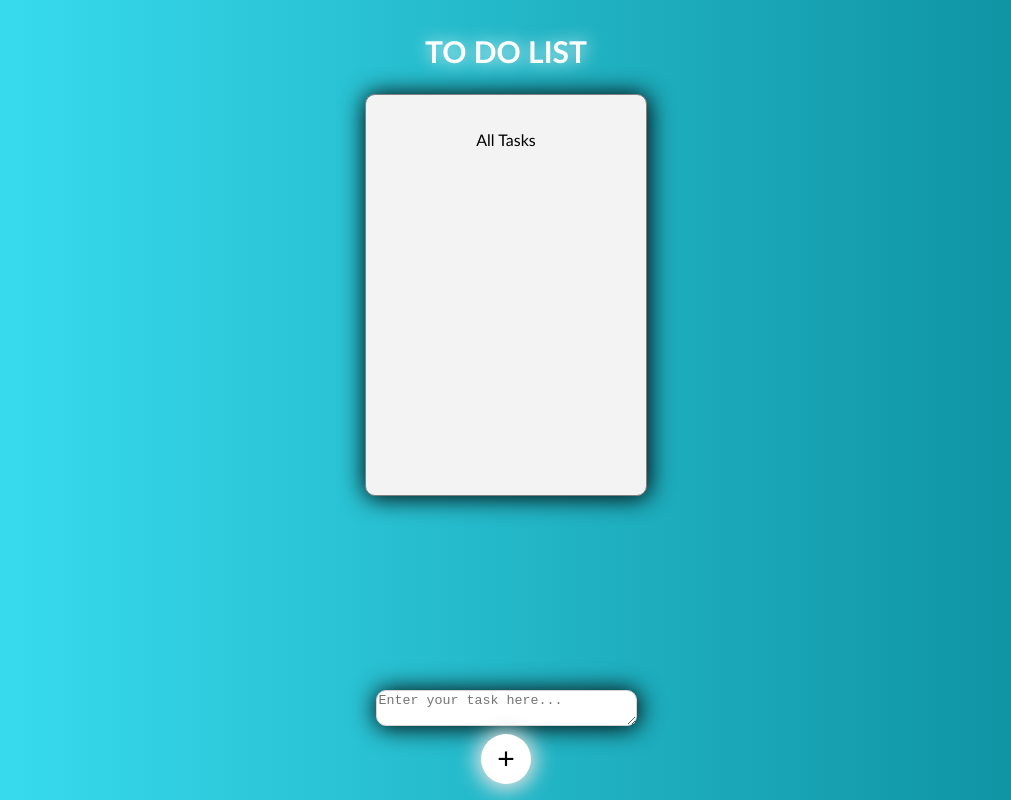
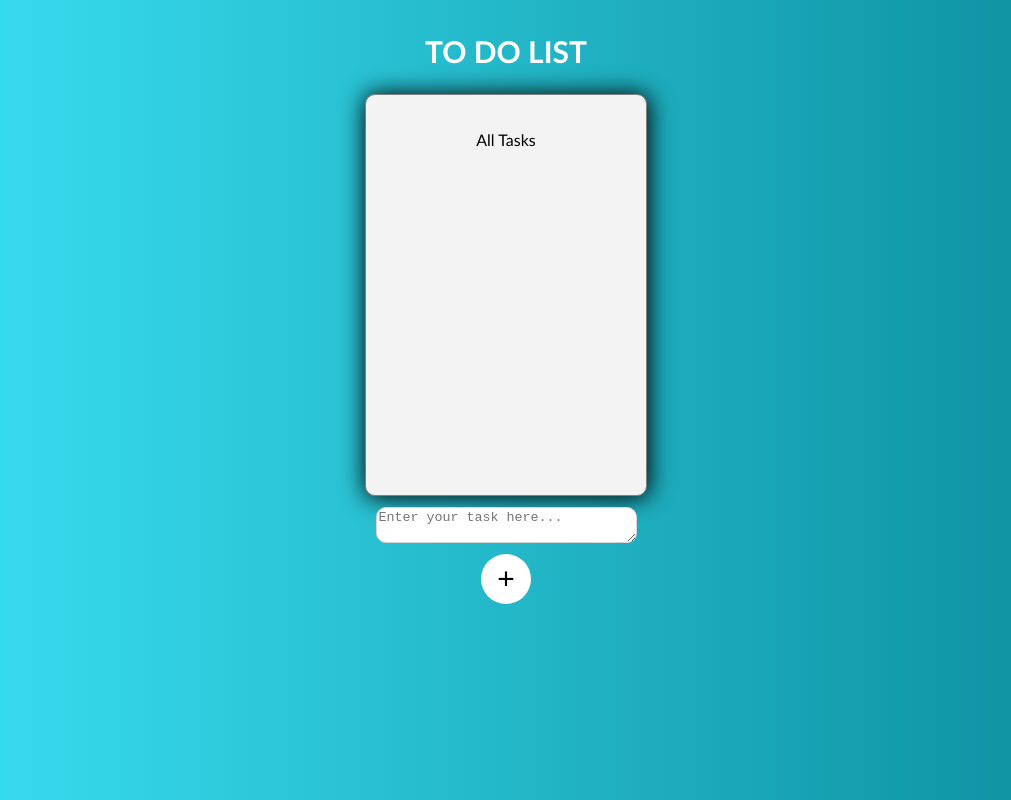
Before and after one commit to ganeshkondaka/to-do-list-, a plain HTML site: page index.html in a window 1280 px wide. Shown: the whole page, without its empty margins (134-1145 px from the left). Drawn offline with Linux system fonts and the light colour scheme.

Commit message:
Update todo.css
h2,addbtn,teaxtarea, shadows removed

```diff
--- a/todo.css
+++ b/todo.css
@@ -1,7 +1,7 @@
 h2{
     font-size: 30px;
     color: white;
-    text-shadow: 1px 1px 17px  rgb(255, 255, 255);
+/*     text-shadow: 1px 1px 17px  rgb(255, 255, 255); */
 
 }
 body{
@@ -76,18 +76,18 @@ input[type="checkbox" i]:checked {
     height: 50px;
     width: 50px;
     background-color: rgb(255 255 255);
-    box-shadow: 0px 1px 20px 5px rgb(225, 225, 225);
+/*     box-shadow: 0px 1px 20px 5px rgb(225, 225, 225); */
     position: fixed;
-    bottom: 6px;
+    top: 554px;
 }
 
 #task{
     height: 30px;
     border: 1px solid rgb(212, 212, 212);
     border-radius: 10px;
-    box-shadow: 1px 1px 25px 1px black;
+/*     box-shadow: 1px 1px 25px 1px black; */
     position: fixed;
-    bottom: 74px;
+    top: 507px;
 }
     /* background: linear-gradient(to bottom right, rgb(0, 6, 97) 0%, rgb(0, 0, 0) 100%); */
     /* box-shadow: 1px 1px 20px 1px black;
```
